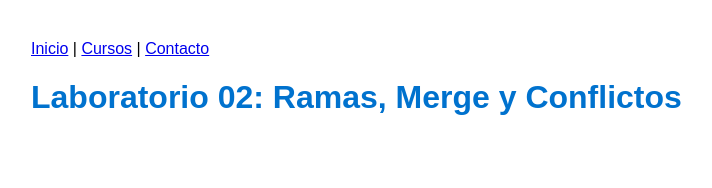
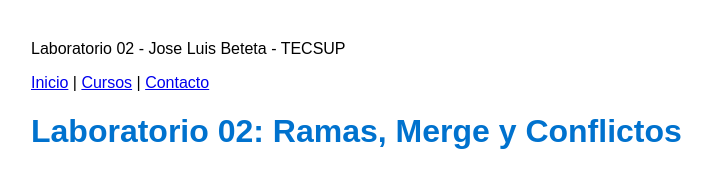
Before and after one commit to lirano87/lab02-ramas, a plain HTML site: page index.html in a window 1280 px wide. Shown: the whole page, without its empty margins (9-721 px from the left). Drawn offline with Linux system fonts and the light colour scheme.

Commit message:
Agrega pie de pagina

```diff
--- a/index.html
+++ b/index.html
@@ -5,6 +5,11 @@
   <title>Lab 02 - Ramas y Merge</title>
   <link rel="stylesheet" href="estilos.css">
 </head>
+
+<footer>
+    <p>Laboratorio 02 - Jose Luis Beteta - TECSUP</p>
+</footer>
+
 <body>
     <nav>
     <a href="#">Inicio</a> | <a href="#">Cursos</a> | <a href="#">Contacto</a>
```
